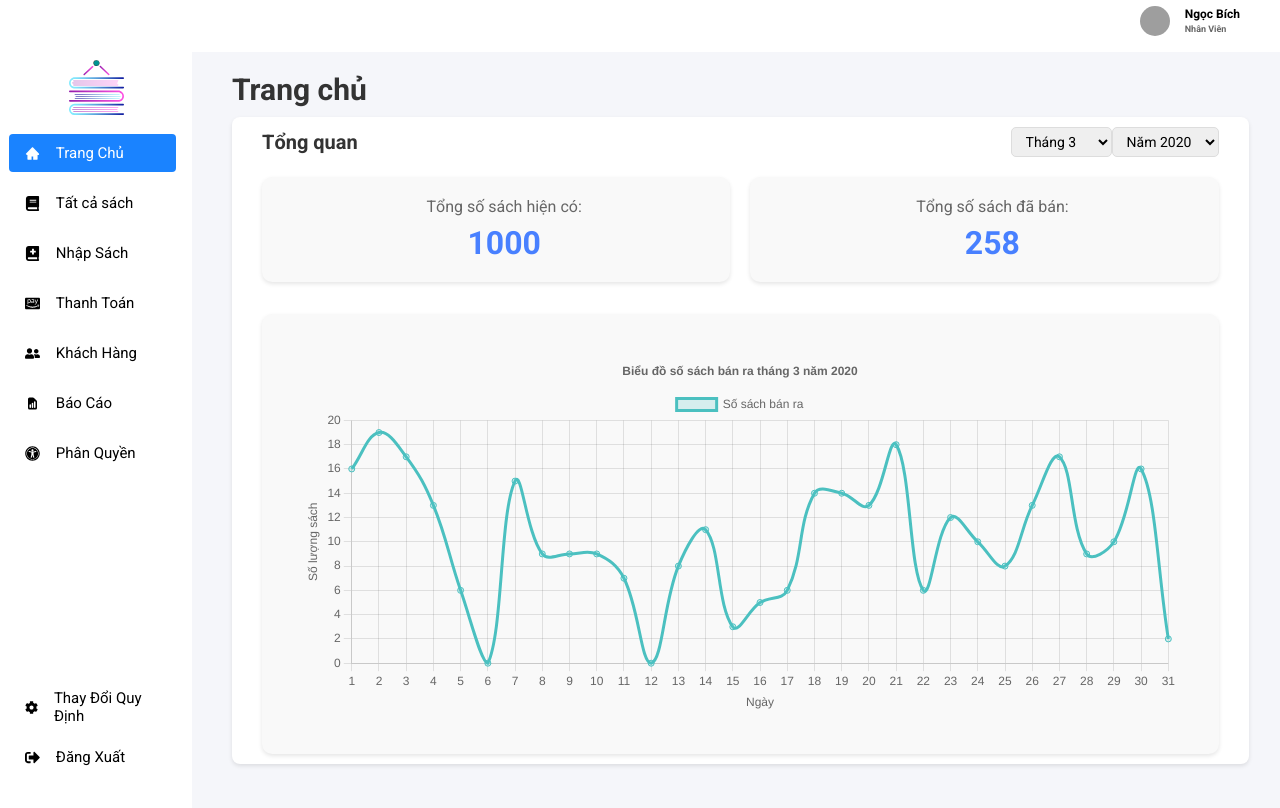
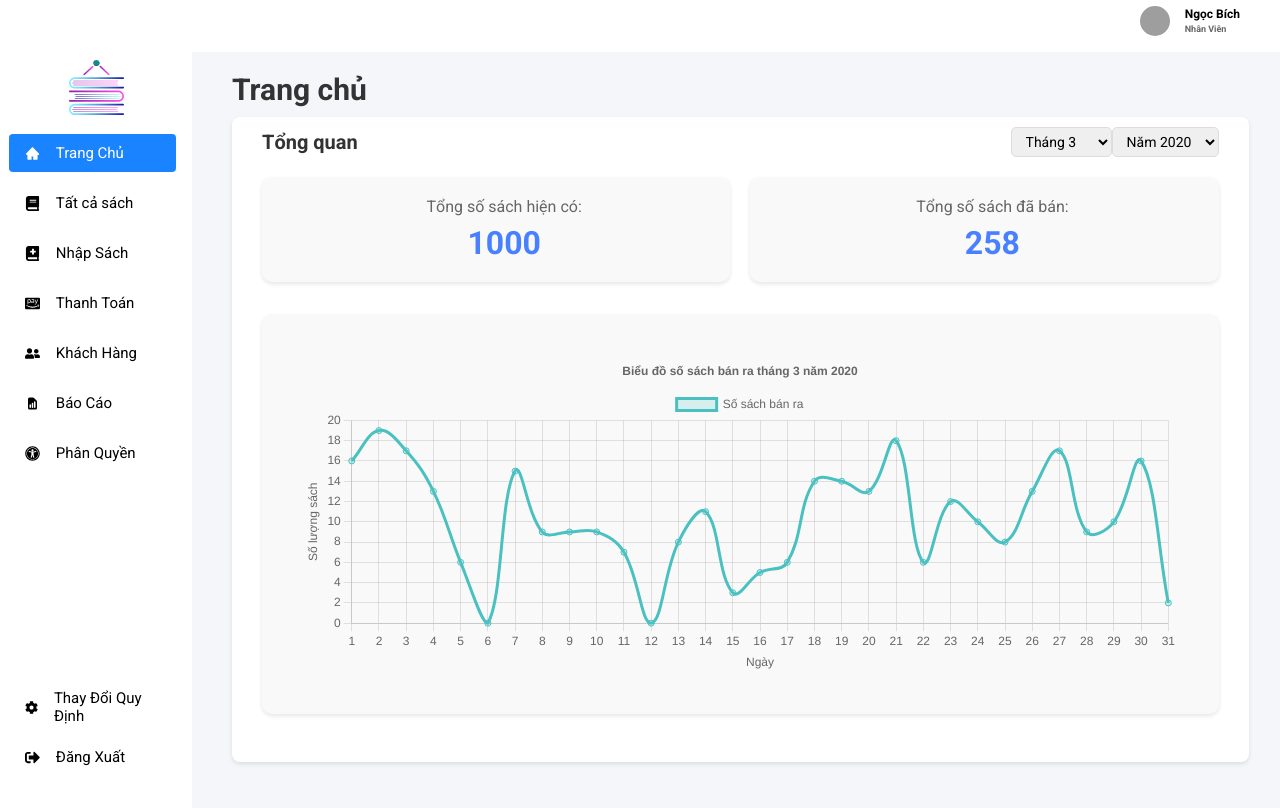
Before and after one commit to trantranuit/SE104-Bookstore-Management, a React (Create React App) app: page / in a window 1280 px wide. Shown: the top 808 px of the page. Built offline with nearby package versions, Linux system fonts and the light colour scheme; grey boxes are pictures that could not be loaded.

Commit message:
edit trang chu

```diff
--- a/src/pages/TrangChu/TrangChu.css
+++ b/src/pages/TrangChu/TrangChu.css
@@ -76,12 +76,14 @@ div:not(.overview-stats) > .stat-item {
   display: flex;
   justify-content: center; /* Center chart horizontally */
   align-items: center; /* Center chart vertically */
+  height: 25rem;
 }
 
 /* Style for the chart itself */
 div:not(.overview-stats) > .stat-item > div {
   width: 100%;
-  height: 400px;
+  height: 100%;
+  max-height: 25rem;
 }
 /* Chart specific styling */
 /* .stat-item:last-child {
```
